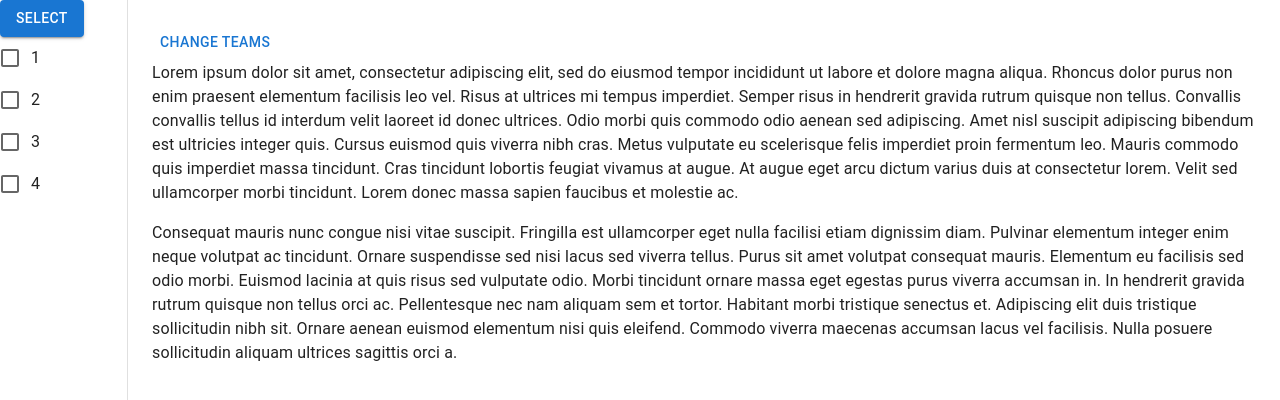
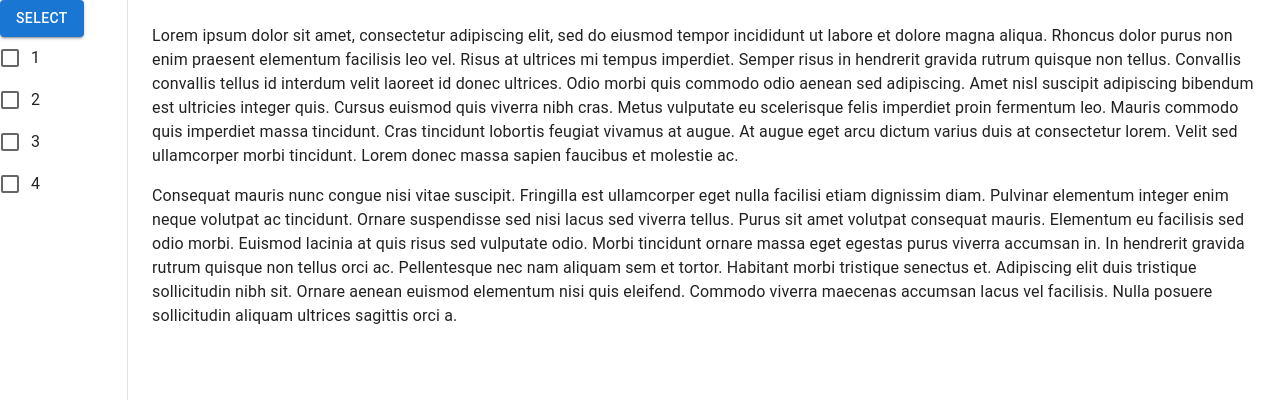
Before and after one commit to Tal-Moshel/Odin, a React (Create React App) app in the folder odin-analyzer/frontend/: page / in a window 1280 px wide. Shown: the top 400 px of the page. Built offline with nearby package versions, Linux system fonts and the light colour scheme.

Commit message:
Removed uneccessery teams change button

```diff
--- a/odin-analyzer/frontend/src/App.tsx
+++ b/odin-analyzer/frontend/src/App.tsx
@@ -20,22 +20,11 @@ interface AppState {
 function App() {
   const [selectedTeams, setSelectedTeams] = useState([1,2,3,4])
 
-  function changeTeams(){
-    if(JSON.stringify(selectedTeams) === JSON.stringify([1,2,3,4])){
-      setSelectedTeams([5,6,7,8])
-      console.log("yes " + selectedTeams)
-    } else {
-      setSelectedTeams([1,2,3,4])
-      console.log("no " + selectedTeams)
-    }
-  }
-
   return (
     <Box sx={{ display: 'flex' }}>
       <CssBaseline />
       <TeamSelectSidePanel teams_list={selectedTeams} on_teams_selected={(selected_teams) => {console.log(selected_teams)}}></TeamSelectSidePanel>
       <Box component="main" sx={{ flexGrow: 1, p: 3 }}>
-        <Button onClick={changeTeams}>Change Teams</Button>
         <Typography paragraph>
           Lorem ipsum dolor sit amet, consectetur adipiscing elit, sed do eiusmod
           tempor incididunt ut labore et dolore magna aliqua. Rhoncus dolor purus non
```
